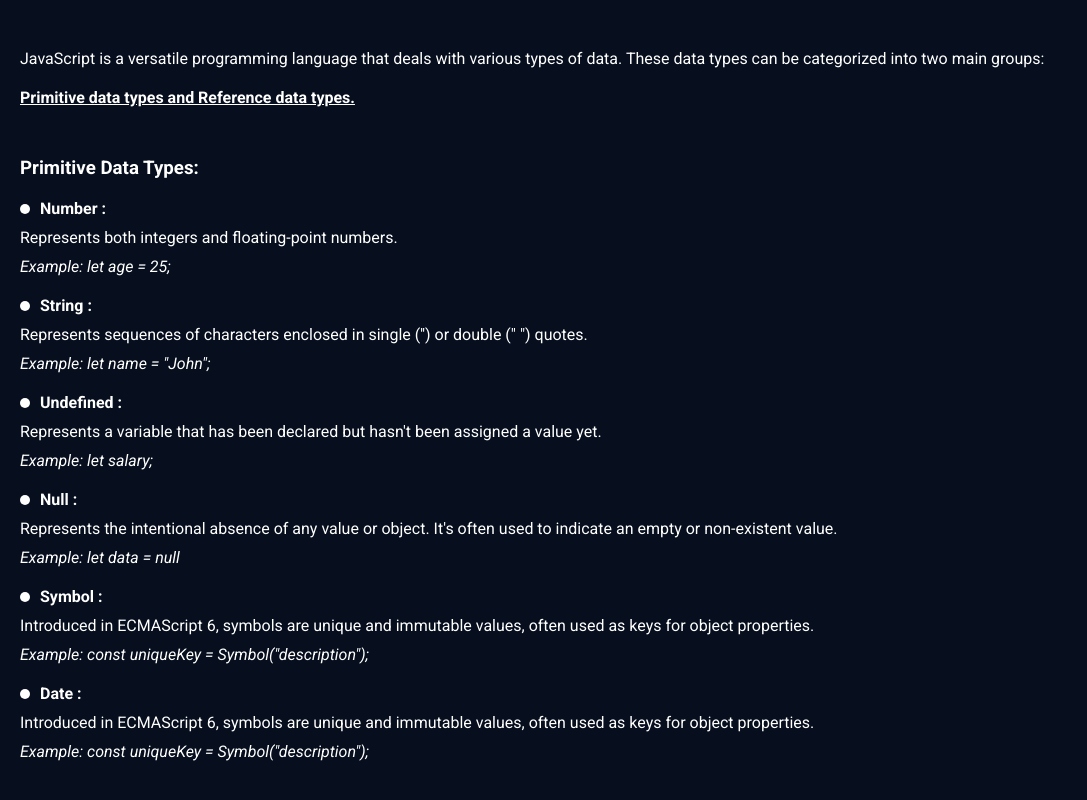
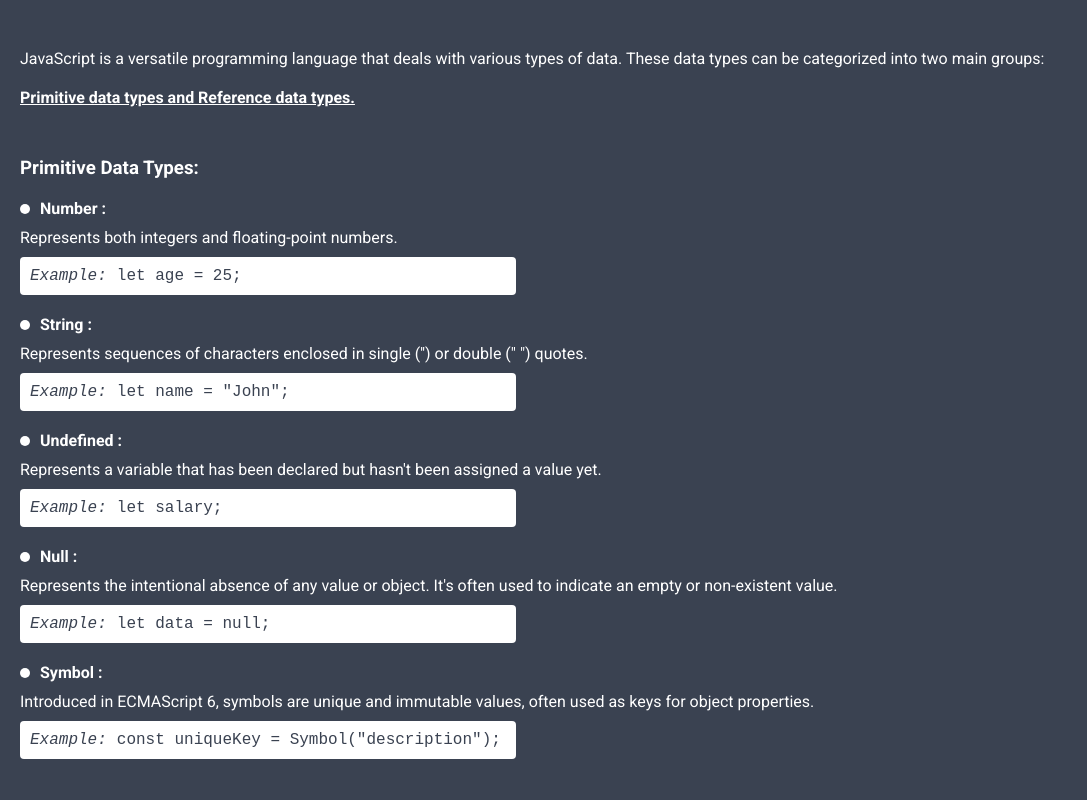
Before and after one commit to barnabasory/javascript_challenges, a React (Create React App) app: page /#/intro-to-javascript in a window 1280 px wide. Shown: the part 676-1476 px from the top of the page, without its empty margins (0-1087 px from the left). Built offline with nearby package versions, Linux system fonts and the light colour scheme.

Commit message:
stlying challenge 1 - Introduction to Javascript

```diff
--- a/src/components/IntroToJavascript/IntroToJavascript.jsx
+++ b/src/components/IntroToJavascript/IntroToJavascript.jsx
@@ -27,7 +27,6 @@ const IntroToJavascipt = () => {
         <div className={styles.image_div}>
           <img src={challenge1} alt="javascript_challenge" />
         </div>
-
         <div className={styles.try_this}></div>
         <ul className={styles.data_types}>
           <p>
@@ -46,7 +45,10 @@ const IntroToJavascipt = () => {
                 {tile.title} :
               </b>
               {tile.info}
-              <span>Example: {tile.example}</span>
+              <code>
+                <em>Example: </em>
+                {tile.example}
+              </code>
             </li>
           ))}
 
--- a/src/components/IntroToJavascript/IntroToJavascript.module.scss
+++ b/src/components/IntroToJavascript/IntroToJavascript.module.scss
@@ -80,8 +80,14 @@
         }
       }
 
-      span {
-        font-style: italic;
+      code {
+        display: flex;
+        gap: 10px;
+        background-color: white;
+        color: var(--bg-color);
+        padding: 10px;
+        border-radius: 4px;
+        width: 40%;
       }
     }
   }
--- a/src/components/IntroToJavascript/data.js
+++ b/src/components/IntroToJavascript/data.js
@@ -22,7 +22,7 @@ const primitiveData = [
     id: 4,
     title: "Null",
     info: `Represents the intentional absence of any value or object. It's often used to indicate an empty or non-existent value.`,
-    example: `let data = null
+    example: `let data = null;
     `,
   },
   {
@@ -32,13 +32,6 @@ const primitiveData = [
     example: `const uniqueKey = Symbol("description");
     `,
   },
-  {
-    id: 5,
-    title: "Date",
-    info: `Introduced in ECMAScript 6, symbols are unique and immutable values, often used as keys for object properties.`,
-    example: `const uniqueKey = Symbol("description");
-    `,
-  },
 ];
 
 export default primitiveData;
--- a/src/index.css
+++ b/src/index.css
@@ -7,7 +7,7 @@
 
 :root {
   --color: #fff;
-  --bg-color: rgb(7, 15, 31);
+  --bg-color: rgb(58, 66, 81);
   --antiquewhite: antiquewhite;
   --antiquehover: rgb(253, 253, 253);
 }
```
